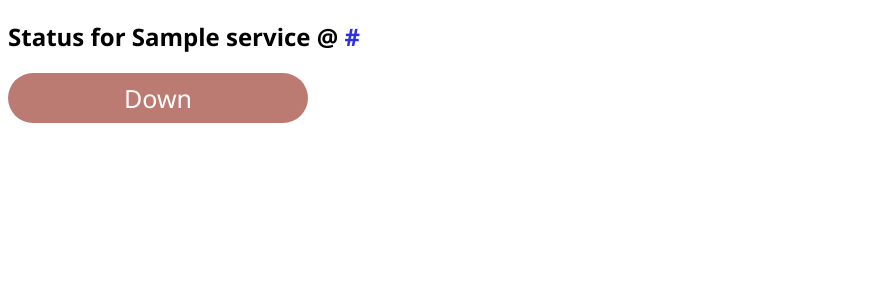
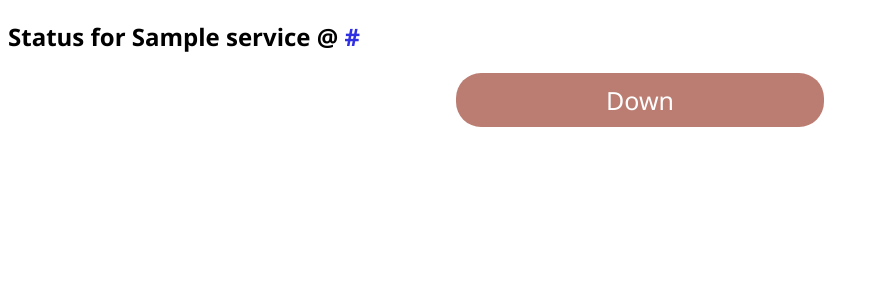
Before and after one commit to Tfloow/UCLatence, a Python web app: template templates/itemWebsite.html in a window 1280 px wide. Shown: the top 300 px of the page, without its empty margins (0-879 px from the left). Run offline with Jinja, Linux system fonts and the light colour scheme; the template is opened without the code that fills it: most values are stand-ins (such as "Sample title", 1, 10 or a date in 2020).

Commit message:
Cleanup and better CSS (kinda)

```diff
--- a/static/styleItem.css
+++ b/static/styleItem.css
@@ -3,17 +3,17 @@ body {
 }
 
 /* Default link style */
-a {
+#urlTO {
     color: rgb(47, 47, 228);
     text-decoration: none; /* Remove underline */
 }
 
 /* Visited link style */
-a:visited {
+#urlTO:visited {
     color: rgb(47, 47, 228); /* Set the color for visited links */
 }
 
-
+/* OLD STYLING USED FOR REFERENCE */
 .itemWebsiteDiv {
     background-color: rgb(114, 187, 120);
     color: white;
@@ -37,36 +37,40 @@ a:visited {
 
 }
 
-.itemWebsiteDivDown{
-    background-color: rgb(187, 123, 114);
+
+
+
+.container {
+    max-width: 100%; /* Set your desired maximum width */
+    min-width: 100px; /* Set your desired minimum width */
+    text-align: center; /* Center the content horizontally */
+
     color: white;
-    text-align: center;
 
-    display: flex;
-    align-items: center; /* Center vertically */
-    justify-content: center; /* Center horizontally */
-
-    height: 50px;
-    max-width: 300px;
-    min-width: 40px;
-
-    flex: 1; /* Allow the div to grow and shrink based on available space */
-
-    font-family:'Segoe UI', Tahoma, Geneva, Verdana, sans-serif;
-    font-size: 25px;
-    border-radius: 25px;
+    border: 20px;
 }
 
-#down-container {
-    display: flex;
-    flex-wrap: wrap; /* Allow items to wrap to the next line if necessary */
-    justify-content: space-around; /* Align items with space around them */
+#up {
+    display: inline-block; /* Ensure the link behaves like a block-level element */
+    padding: 10px 150px 10px 150px; /* Optional: Add padding for better visual appearance */
+    background-color: rgb(114, 187, 120); /* Optional: Add background color */
+    color: white; /* Optional: Set text color */
+    text-decoration: none; /* Optional: Remove underline */
+    border-radius: 25px; /* Optional: Add border radius for rounded corners */
 
+    margin-left: auto;
+    margin-right: auto;
+
+    font-size: 25px;
 }
 
-#down-container {
-    display: flex;
-    flex-wrap: wrap; /* Allow items to wrap to the next line if necessary */
-    justify-content: space-around; /* Align items with space around them */
+#down{
+    background-color: rgb(187, 125, 114);
+    display: inline-block; /* Ensure the link behaves like a block-level element */
+    padding: 10px 150px 10px 150px; /* Optional: Add padding for better visual appearance */
+    color: white; /* Optional: Set text color */
+    text-decoration: none; /* Optional: Remove underline */
+    border-radius: 25px; /* Optional: Add border radius for rounded corners */
 
+    font-size: 25px;
 }
--- a/templates/itemWebsite.html
+++ b/templates/itemWebsite.html
@@ -12,17 +12,16 @@
     {% endif %}
 </head>
 <body>
-
-    <h2>Status for {{ service }} @ <a href={{ url }}> {{ url }} </a> </h2>
+    <h2>Status for {{ service }} @ <a href={{ url }} id="urlTO"> {{ url }} </a> </h2>
 
     {% if UP %}
-        <div class="itemWebsiteDiv" id="flex-container">
-            <a href="/{{ service }}" style="color: white;" target="_blank"> Up </a>
-        </div>
+    <div class="container">
+        <a href="/{{ service }}" target="_blank" id="up"> Up </a>
+    </div>
     {% else %}
-        <div class="itemWebsiteDivDown" id="flex-container">
-            <a href="/{{ service }}" style="color: white;" target="_blank"> Down </a>
-        </div>
+    <div class="container">
+        <a href="/{{ service }}"  target="_blank" id="down"> Down </a>
+    </div>
     {% endif %}
 </body>
 </html>
```
Also changed, not shown: services.json (+9 -9 lines), templates/itemWebsiteTemplate.html (deleted, +0 -13 lines).
